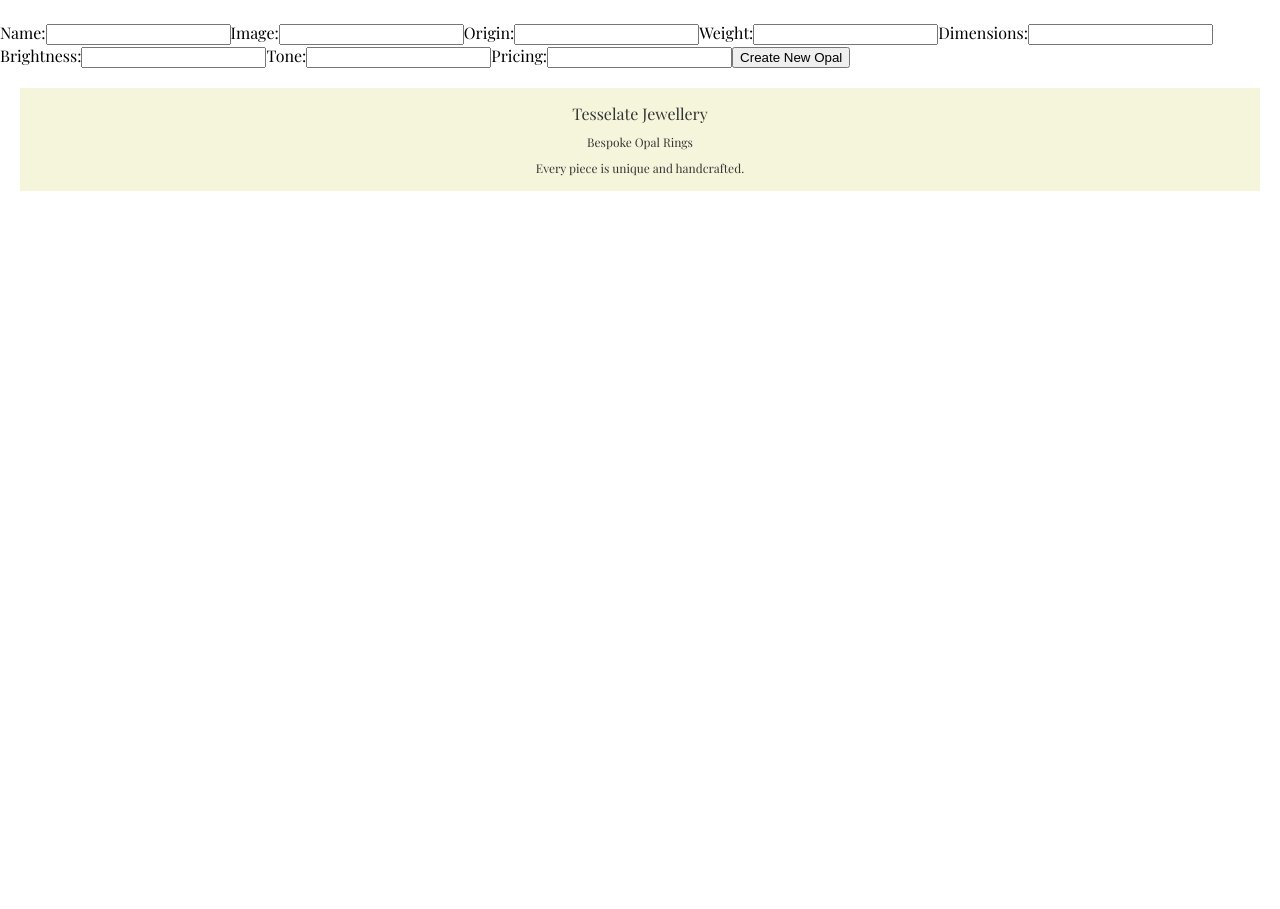
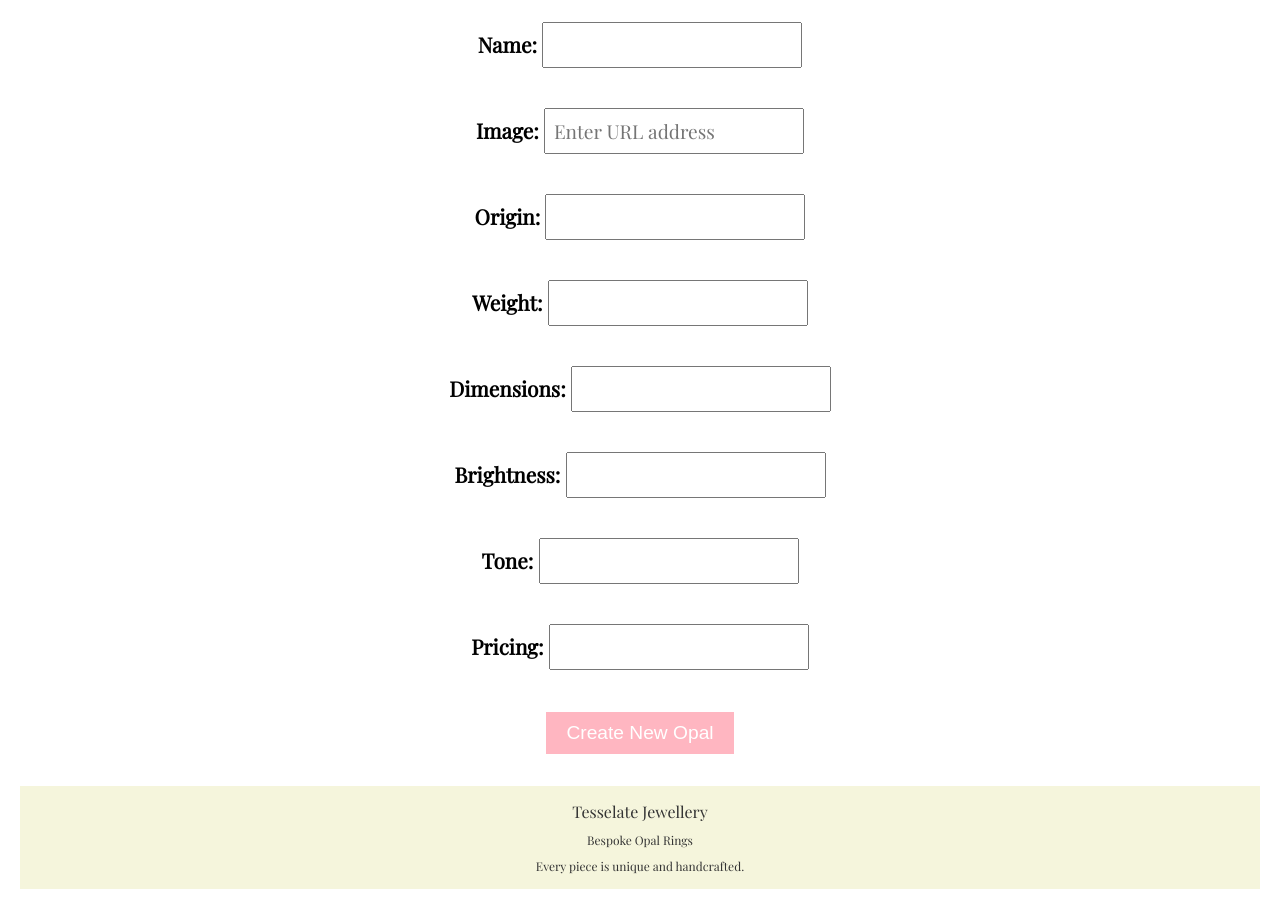
Before and after one commit to Tesselate-Jewellery/client, a React (Create React App) app: page /create-new-opal in a window 1280 px wide. Shown: the part 455-1364 px from the top of the page. Before the commit the page ends 800 px from the top, so only its background shows below. Built offline with nearby package versions, Linux system fonts and the light colour scheme.

Commit message:
feat: styling for edit and create new opal dashboard pages

```diff
--- a/src/pages/CreateNewOpal.jsx
+++ b/src/pages/CreateNewOpal.jsx
@@ -3,6 +3,7 @@ import axios from 'axios';
 import { useAuth } from '../utils/AuthContext';
 import { useNavigate } from 'react-router-dom';
 import { toast } from 'react-toastify';
+import '../styling/CreateNewOpal.css';
 
 const CreateNewOpal = () => {
     const { jwt } = useAuth();
@@ -43,69 +44,94 @@ const CreateNewOpal = () => {
       };
 
     return (
+      <div className="create-container">
+        <h1>CREATE NEW OPAL</h1>
         <div>
-            <h1>Create New Opal</h1>
-            <label htmlFor="name">Name:</label>
+          <label htmlFor="name" className="create-text"><strong>Name: </strong></label>
           <input
               type="text"
               name="name"
               value={newOpal.name}
               onChange={handleInputChange}
+              className="create-input"
           />
-            <label htmlFor="image">Image:</label>
+        </div>
+        <div>
+          <label htmlFor="image" className="create-text"><strong>Image: </strong></label>
           <input
               type="text"
               name="image"
               value={newOpal.image}
               onChange={handleInputChange}
+              className="create-input"
+              placeholder="Enter URL address"
           />
-            <label htmlFor="origin">Origin:</label>
+        </div>
+        <div>
+          <label htmlFor="origin" className="create-text"><strong>Origin: </strong></label>
           <input
               type="text"
               name="origin"
               value={newOpal.origin}
               onChange={handleInputChange}
+              className="create-input"
           />
-            <label htmlFor="weight">Weight:</label>
+        </div>
+        <div>
+          <label htmlFor="weight" className="create-text"><strong>Weight: </strong></label>
           <input
               type="number"
               name="weight"
               value={newOpal.weight}
               onChange={handleInputChange}
+              className="create-input"
           />
-            <label htmlFor="dimensions">Dimensions:</label>
+        </div>
+        <div>
+          <label htmlFor="dimensions" className="create-text"><strong>Dimensions: </strong></label>
           <input
               type="text"
               name="dimensions"
               value={newOpal.dimensions}
               onChange={handleInputChange}
+              className="create-input"
           />
-            <label htmlFor="brightness">Brightness:</label>
+        </div>
+        <div>
+          <label htmlFor="brightness" className="create-text"><strong>Brightness: </strong></label>
           <input
               type="text"
               name="brightness"
               value={newOpal.brightness}
               onChange={handleInputChange}
+              className="create-input"
           />
-            <label htmlFor="tone">Tone:</label>
+        </div>
+        <div>
+          <label htmlFor="tone" className="create-text"><strong>Tone: </strong></label>
           <input
               type="text"
               name="tone"
               value={newOpal.tone}
               onChange={handleInputChange}
+              className="create-input"
           />
-            <label htmlFor="pricing">Pricing:</label>
+        </div>
+        <div>
+          <label htmlFor="pricing" className="create-text"><strong>Pricing: </strong></label>
           <input
               type="number"
               name="pricing"
               value={newOpal.pricing}
               onChange={handleInputChange}
+              className="create-input"
           />
-
-            <button onClick={handleCreateOpal}>
+        </div>
+        <div>
+          <button onClick={handleCreateOpal} className="create-button">
               Create New Opal
           </button>
-
+        </div>
   </div>
     );
 };
--- a/src/pages/EditOpal.jsx
+++ b/src/pages/EditOpal.jsx
@@ -3,6 +3,7 @@ import axios from 'axios';
 import { useNavigate, useParams } from 'react-router-dom';
 import { useAuth } from '../utils/AuthContext';
 import { toast } from "react-toastify";
+import '../styling/EditOpal.css';
 
 const EditOpal = () => {
     const { opal_id } = useParams();
@@ -60,66 +61,94 @@ const EditOpal = () => {
     };
 
     return (
+        <div className="edit-container">
+            <h1>EDIT OPAL</h1>
             <div>
-            <h1>Edit Opal</h1>
-            <label htmlFor="name">Name:</label>
+                <label htmlFor="name" className="edit-text"><strong>Name: </strong></label>
                 <input
                     type="text"
                     name="name"
                     value={opalData.name || ''}
                     onChange={handleInputChange}
+                    className="edit-input"
                 />
-            <label htmlFor="image">Image:</label>
+            </div>
+            <div>
+                <label htmlFor="image" className="edit-text"><strong>Image: </strong></label>
                 <input
                     type="text"
                     name="image"
                     value={opalData.image || ''}
                     onChange={handleInputChange}
+                    className="edit-input"
                 />
-            <label htmlFor="origin">Origin:</label>
+            </div>
+            <div>
+            <label htmlFor="origin" className="edit-text"><strong>Origin: </strong></label>
             <input
                 type="text"
                 name="origin"
                 value={opalData.origin || ''}
                 onChange={handleInputChange}
+                className="edit-input"
             />
-            <label htmlFor="weight">Weight:</label>
+            </div>
+            <div>
+                <label htmlFor="weight" className="edit-text"><strong>Weight: </strong></label>
                 <input
                     type="number"
                     name="weight"
                     value={opalData.weight || ''}
                     onChange={handleInputChange}
+                    className="edit-input"
                 />
-            <label htmlFor="dimensions">Dimensions:</label>
+            </div>
+            <div>
+                <label htmlFor="dimensions" className="edit-text"><strong>Dimensions: </strong></label>
                 <input
                     type="text"
                     name="dimensions"
                     value={opalData.dimensions || ''}
                     onChange={handleInputChange}
+                    className="edit-input"
                 />
-            <label htmlFor="brightness">Brightness:</label>
+            </div>
+            <div>
+                <label htmlFor="brightness" className="edit-text"><strong>Brightness: </strong></label>
                 <input
                     type="text"
                     name="brightness"
                     value={opalData.brightness || ''}
                     onChange={handleInputChange}
+                    className="edit-input"
                 />
-            <label htmlFor="tone">Tone:</label>
+            </div>
+            <div>
+                <label htmlFor="tone" className="edit-text"><strong>Tone: </strong></label>
                 <input
                     type="text"
                     name="tone"
                     value={opalData.tone || ''}
                     onChange={handleInputChange}
+                    className="edit-input"
                 />
-            <label htmlFor="pricing">Pricing:</label>
+            </div>
+            <div>
+                <label htmlFor="pricing" className="edit-text"><strong>Pricing: </strong></label>
                 <input
                     type="number"
                     name="pricing"
                     value={opalData.pricing || ''}
                     onChange={handleInputChange}
+                    className="edit-input"
                 />
-            <button onClick={handleSaveClick}>Save</button>
-            <button onClick={() => navigate('/opals')}>Go Back</button>
+            </div>
+            <div>
+                <button onClick={handleSaveClick} className="edit-button">Save</button>
+            </div>
+            <div>
+                <button onClick={() => navigate('/opals')} className="edit-button">Go Back</button>
+            </div>
         </div>
     );
 };
--- a/src/pages/ViewAllOpals.jsx
+++ b/src/pages/ViewAllOpals.jsx
@@ -3,8 +3,9 @@ import axios from 'axios';
 import { useAuth } from '../utils/AuthContext';
 import { useNavigate } from 'react-router-dom';
 import { toast } from "react-toastify";
+import '../styling/ViewAllOpals.css';
 
-const LoadingIndicator = () => <p>Loading...</p>;
+const LoadingIndicator = () => <p className="loading-indicator">Loading...</p>;
 
 const OpalDetails = ({ opal, onDelete }) => {
   const navigate = useNavigate();
@@ -20,17 +21,17 @@ const OpalDetails = ({ opal, onDelete }) => {
   };
 
   return (
-    <div key={opal._id}>
-      <h2>{opal.name}</h2>
-      <h3>{opal.image}</h3>
-      <h3>{opal.origin}</h3>
-      <h3>{opal.weight}</h3>
-      <h3>{opal.dimensions}</h3>
-      <h3>{opal.brightness}</h3>
-      <h3>{opal.tone}</h3>
-      <h3>{opal.pricing}</h3>
-      <button onClick={handleEditClick}>Edit</button>
-      <button onClick={handleDeleteClick}>Delete</button>
+    <div className="dash-opal-container" key={opal._id}>
+      <p className="dash-opal-name">{opal.name}</p>
+      <img src={opal.image} alt={`Opal named ${opal.name}`} className="dash-opal-img"/>
+      <p className="dash-opal-text">{opal.origin}</p>
+      <p className="dash-opal-text"><strong>Weight:</strong> {opal.weight}</p>
+      <p className="dash-opal-text"><strong>Dimensions:</strong> {opal.dimensions}</p>
+      <p className="dash-opal-text"><strong>Brightness:</strong> {opal.brightness}</p>
+      <p className="dash-opal-text"><strong>Tone:</strong> {opal.tone}</p>
+      <p className="dash-opal-text"><strong>Price:</strong> {opal.pricing}</p>
+      <button onClick={handleEditClick} className="dash-opal-button">Edit</button>
+      <button onClick={handleDeleteClick} className="dash-opal-button">Delete</button>
     </div>
   );
 };
@@ -86,8 +87,8 @@ const ViewAllOpals = () => {
 
   return (
     <div>
-      <h1>Opals</h1>
-      {isLoading ? <LoadingIndicator /> : renderOpals(opalsData, handleDeleteOpal)}
+      <h1>LIST OF ALL OPALS</h1>
+      <div className="opal-gallery">{isLoading ? <LoadingIndicator /> : renderOpals(opalsData, handleDeleteOpal)}</div>
     </div>
   );
 };
--- /dev/null
+++ b/src/styling/CreateNewOpal.css
@@ -0,0 +1,36 @@
+.create-container {
+    display: flex;
+    flex-direction: column;
+    align-items: center;
+    text-align: center;
+  }
+
+  .create-text {
+    font-size: 1.3rem;
+    font-family: "Playfair Display";
+    margin-bottom: 20px;
+  }
+
+  .create-input {
+    font-size: 1.2rem;
+    font-family: "Playfair Display";
+    margin-bottom: 40px;
+    padding: 8px;
+  }
+
+  .create-button {
+    background-color: #ffb6c1;
+    color: #fff;
+    padding: 10px 20px;
+    font-size: 1.2rem;
+    border: 2px solid #fff;
+    cursor: pointer;
+    transition: color 0.3s, border-color 0.3s;
+    margin-bottom: 10px;
+  }
+
+  .create-button:hover {
+    background-color: #fff;
+    color: #ffb6c1;
+    border: 2px solid #ffb6c1;
+  }
--- /dev/null
+++ b/src/styling/EditOpal.css
@@ -0,0 +1,36 @@
+.edit-container {
+    display: flex;
+    flex-direction: column;
+    align-items: center;
+    text-align: center;
+  }
+
+  .edit-text {
+    font-size: 1.3rem;
+    font-family: "Playfair Display";
+    margin-bottom: 20px;
+  }
+
+  .edit-input {
+    font-size: 1.2rem;
+    font-family: "Playfair Display";
+    margin-bottom: 40px;
+    padding: 8px;
+  }
+
+  .edit-button {
+    background-color: #ffb6c1;
+    color: #fff;
+    padding: 10px 20px;
+    font-size: 1.2rem;
+    border: 2px solid #fff;
+    cursor: pointer;
+    transition: color 0.3s, border-color 0.3s;
+    margin-bottom: 10px;
+  }
+
+  .edit-button:hover {
+    background-color: #fff;
+    color: #ffb6c1;
+    border: 2px solid #ffb6c1;
+  }
--- /dev/null
+++ b/src/styling/ViewAllOpals.css
@@ -0,0 +1,51 @@
+  /* Loading Indicator */
+.loading-indicator {
+    text-align: center;
+    font-family: "Playfair Display";
+    font-size: 3rem;
+    margin: 50px;
+    padding-bottom: 100px;
+    padding-top: 100px;
+}
+
+.dash-opal-name{
+    font-weight: bold;
+    font-size: 1.4rem;
+    margin: 0;
+    margin-bottom: 10px;
+}
+
+.dash-opal-container {
+    display: flex;
+    flex-direction: column;
+    align-items: center;
+  }
+
+.dash-opal-img {
+    width: 100%;
+    max-height: 200px;
+    object-fit: cover;
+    margin-bottom: 15px;
+}
+
+.dash-opal-text {
+    margin: 0;
+    padding: 0;
+    margin-bottom: 10px;
+}
+
+.dash-opal-button {
+    background-color: #ffb6c1;
+    color: #fff;
+    padding: 10px 20px;
+    font-size: 1.2rem;
+    border: 2px solid #fff;
+    cursor: pointer;
+    transition: color 0.3s, border-color 0.3s;
+  }
+
+  .dash-opal-button:hover {
+    background-color: #fff;
+    color: #ffb6c1;
+    border: 2px solid #ffb6c1;
+  }
```
Lines whose indentation alone changed are shown as unchanged.
